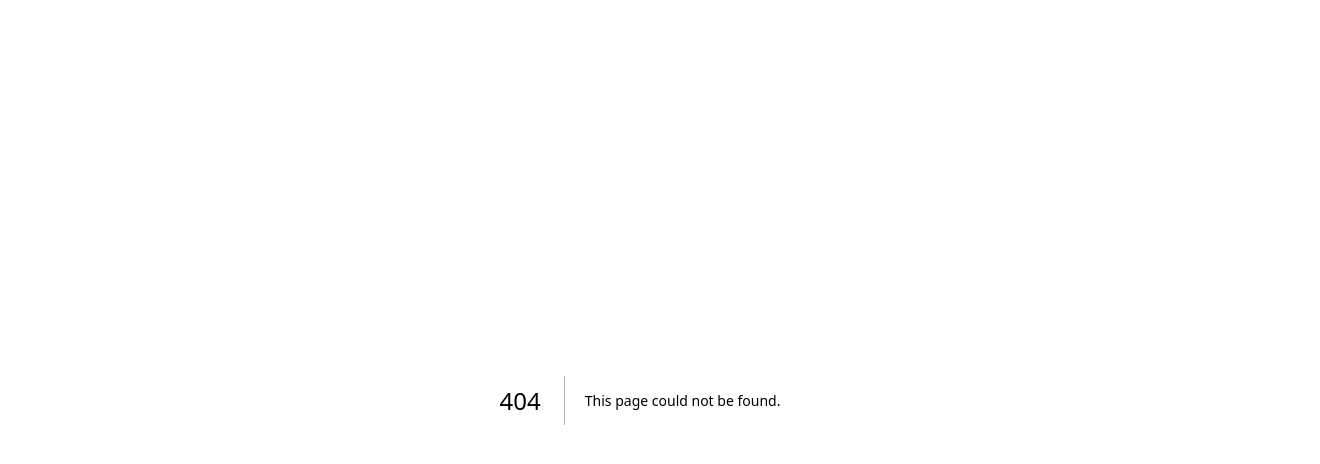
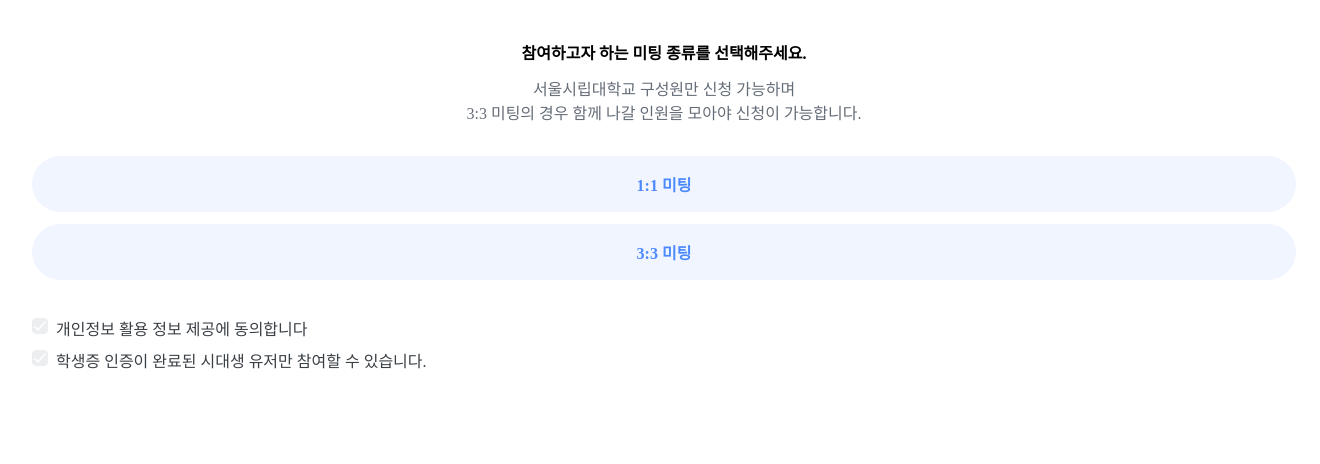
Before and after one commit to uoslife/client-meeting-season3, a Next.js app: page /apply in a window 1280 px wide. Before the commit this address had no page. Shown: the top 464 px of the page, 1320 px wide, since content can reach past the window. Built offline with nearby package versions, Linux system fonts and the light colour scheme; a web font is replaced by a local one.

Commit message:
feat: 정보 작성 첫 페이지 구현

```diff
--- /dev/null
+++ b/src/app/apply/page.tsx
@@ -0,0 +1,105 @@
+'use client';
+
+import { Text, Button, Checkbox } from '@/components';
+import Col from '@/components/layout/Col';
+import Row from '@/components/layout/Row';
+import { useState } from 'react';
+
+function Apply() {
+  const meetingTypeInitState = [
+    {
+      name: 'personal',
+      active: false,
+    },
+    {
+      name: 'group',
+      active: false,
+    },
+  ];
+  const [meetingTypeState, setMeetingTypeState] =
+    useState(meetingTypeInitState);
+  const [checkboxState, setCheckboxState] = useState([false, false]);
+  return (
+    <>
+      <Col gap={36} padding={'32px 24px 410px'}>
+        <Col gap={32}>
+          <Col gap={12} align="center">
+            <Text
+              label="참여하고자 하는 미팅 종류를 선택해주세요."
+              weight={700}
+            />
+            <Col>
+              <Text
+                label="서울시립대학교 구성원만 신청 가능하며"
+                size="sm"
+                color="#656D78"
+              />
+              <Text
+                label="3:3 미팅의 경우 함께 나갈 인원을 모아야 신청이 가능합니다."
+                size="sm"
+                color="#656D78"
+              />
+            </Col>
+          </Col>
+          <Col gap={12}>
+            <Button
+              primary={meetingTypeState[0].active ? 'active' : 'inactive'}
+              label="1:1 미팅"
+              fontSize={'base'}
+              onClick={() =>
+                setMeetingTypeState(() => {
+                  const newState = meetingTypeInitState;
+                  newState[0].active = true;
+                  return newState;
+                })
+              }
+            />
+            <Button
+              primary={meetingTypeState[1].active ? 'active' : 'inactive'}
+              label="3:3 미팅"
+              fontSize={'base'}
+              onClick={() =>
+                setMeetingTypeState(() => {
+                  const newState = meetingTypeInitState;
+                  newState[1].active = true;
+                  return newState;
+                })
+              }
+            />
+          </Col>
+        </Col>
+        <Col gap={8}>
+          <Row
+            gap={8}
+            align="center"
+            onClick={() => setCheckboxState(prev => [!prev[0], prev[1]])}
+          >
+            <Checkbox variant="primary" isActive={checkboxState[0]} />
+            <Text
+              label="개인정보 활용 정보 제공에 동의합니다"
+              size="sm"
+              color="#3B4046"
+              style={{ cursor: 'pointer' }}
+            />
+          </Row>
+          <Row
+            gap={8}
+            align="center"
+            onClick={() => setCheckboxState(prev => [prev[0], !prev[1]])}
+          >
+            <Checkbox variant="primary" isActive={checkboxState[1]} />
+            <Text
+              label="학생증 인증이 완료된 시대생 유저만 참여할 수 있습니다."
+              size="sm"
+              hightlight="학생증 인증이 완료된 시대생 유저"
+              color="#3B4046"
+              style={{ cursor: 'pointer' }}
+            />
+          </Row>
+        </Col>
+      </Col>
+    </>
+  );
+}
+
+export default Apply;
--- a/src/components/buttons/button/Button.tsx
+++ b/src/components/buttons/button/Button.tsx
@@ -2,20 +2,27 @@
 
 import * as S from './Button.style';
 import { Text } from '@/components';
+import { SizeTypes } from '@/types/styles.type';
+import { Combine } from '@/types/utils.type';
 
-export type ButtonProps = {
-  primary: 'active' | 'inactive' | 'disabled';
-  label: string;
-  width?: number | 'full';
-  height?: number;
-  onClick?: () => void;
-} & React.ComponentProps<'button'>;
+export type ButtonProps = Combine<
+  {
+    primary: 'active' | 'inactive' | 'disabled';
+    label: string;
+    width?: number | 'full';
+    height?: number;
+    fontSize?: SizeTypes;
+    onClick?: () => void;
+  },
+  React.ComponentProps<'button'>
+>;
 
 const Button = ({
   primary = 'active',
   label,
   width = 'full',
   height = 56,
+  fontSize = 'xl',
   onClick,
   ...props
 }: ButtonProps) => {
@@ -28,7 +35,7 @@
       onClick={onClick}
       {...props}
     >
-      <Text label={label} weight={600} size="xl" />
+      <Text label={label} weight={600} size={fontSize} />
     </S.Wrapper>
   );
 };
--- a/src/components/typography/text/Text.tsx
+++ b/src/components/typography/text/Text.tsx
@@ -18,6 +18,7 @@
      * 기본 폰트는 Pretendard 입니다.
      */
     font?: 'LeferiPoint-SpecialA' | '';
+    hightlight?: string;
   },
   ComponentProps<'div'>
 >;
@@ -84,6 +85,7 @@
   weight = 400,
   color,
   font,
+  hightlight,
   ...props
 }: TextProps): JSX.Element => {
   return (
```
